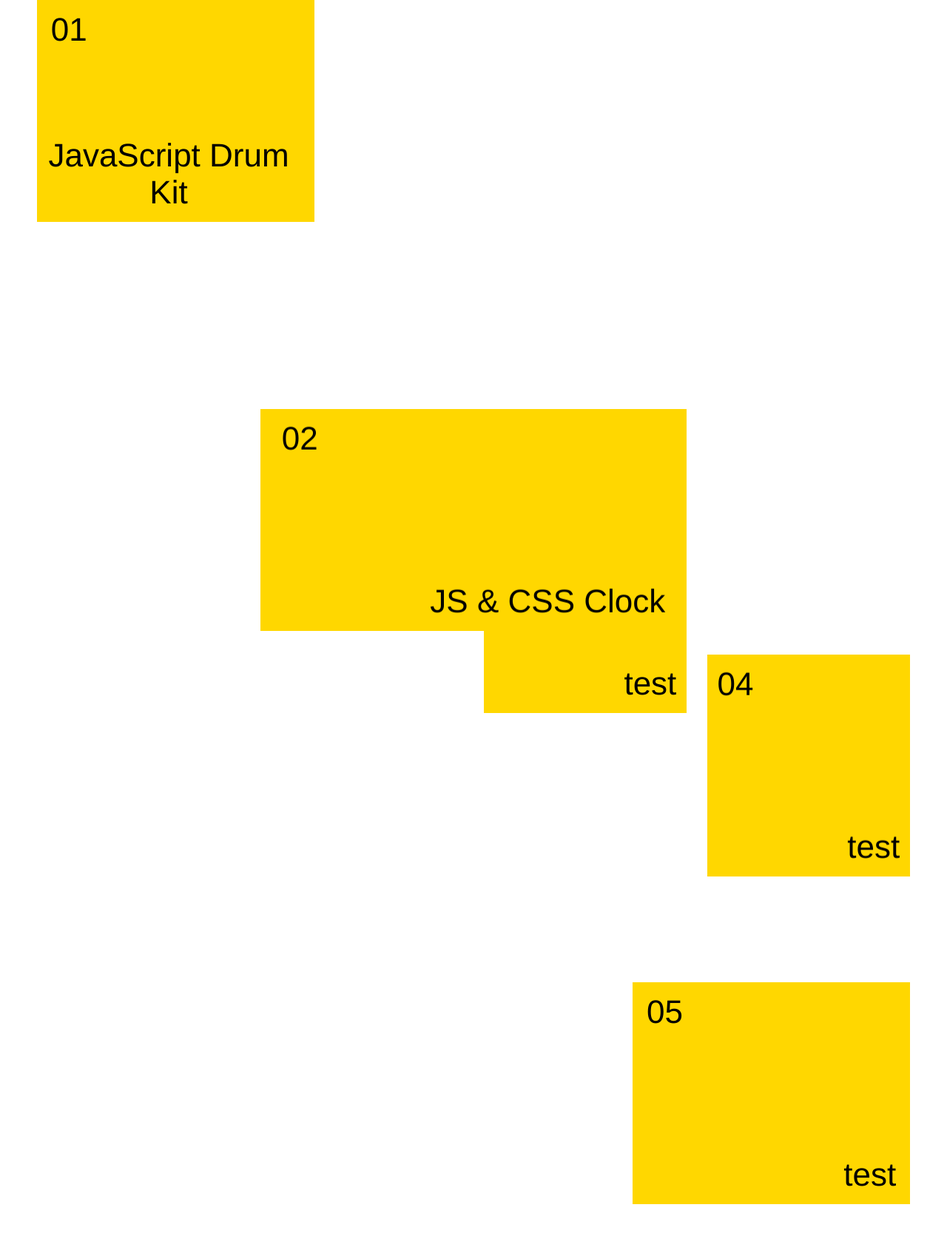
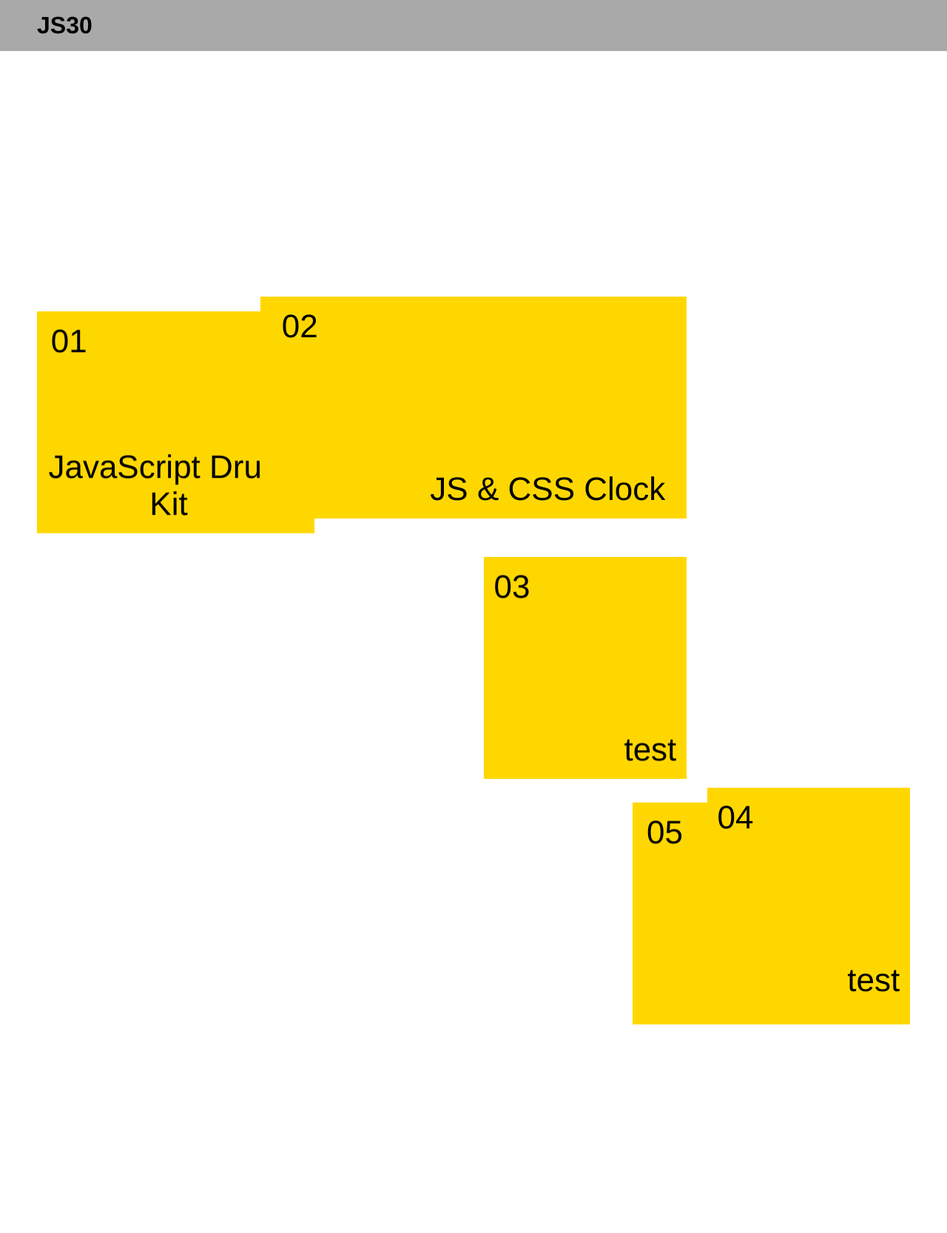
Before and after one commit to danieladler/js30-world, a Jekyll site: the page built from index.html, in a window 1280 px wide. Shown: the top 1667 px of the page at 74% size. Built offline with Jekyll 4.4.1, drawn with Linux system fonts in a browser that asks for light colours; nearby versions of some CDN libraries.

Commit message:
add header, clarify container--parallax classname

```diff
--- /dev/null
+++ b/_includes/header.html
@@ -0,0 +1,5 @@
+<div class="header">
+  <div class="container">
+    <div class="logo"> JS30 </div>
+  </div>
+</div>
--- a/assets/css/style.css
+++ b/assets/css/style.css
@@ -34,6 +34,14 @@
   height: 100vh;
   overflow-x: hidden;
   overflow-y: auto; }
+
+.header {
+  background-color: darkgrey;
+  padding: 1rem 0; }
+
+.logo {
+  font-size: 2rem;
+  font-weight: bold; }
 
 .wrapper {
   margin: 0 auto;
@@ -127,13 +135,13 @@
       margin-right: 0; } }
 
 @media screen and (min-width: 800px) {
-  .container {
+  .container--parallax {
     margin-bottom: 2rem; }
 
-  .container:nth-child(odd) {
+  .container--parallax:nth-child(odd) {
     transform: translateZ(0); }
 
-  .container:nth-child(even) {
+  .container--parallax:nth-child(even) {
     transform: translateZ(-1px) scale(2);
     margin-bottom: 2rem; } }
 @media (max-width: 800px) {
--- a/assets/sass/layout/_index.scss
+++ b/assets/sass/layout/_index.scss
@@ -70,14 +70,14 @@
 // translateZ for parallax effect, only to be applied on
 // screen sizes medium (~800px) and up
 @include media($medium-up) {
-  .container {
+  .container--parallax {
     margin-bottom: 2rem;
   }
-  .container:nth-child(odd) {
+  .container--parallax:nth-child(odd) {
     transform: translateZ(0);
   }
 
-  .container:nth-child(even) {
+  .container--parallax:nth-child(even) {
     transform: translateZ(-1px) scale(2);
     margin-bottom: 2rem;
   }
--- a/index.html
+++ b/index.html
@@ -2,8 +2,9 @@
 layout: default
 ---
 <div class="parallax">
+  {% include header.html %}
   {% for lesson in site.lessons %}
-    <div class="container container--{{lesson.container-position}}">
+    <div class="container container--parallax container--{{lesson.container-position}}">
       <div class="wrapper wrapper--{{lesson.cell-layout}}">
         <div class="cell">
           <a class="cell__content-wrapper" href="/lesson-{{ lesson.number }}">
```
Also changed, not shown: assets/sass/layout/_header.scss (added, +9 -0 lines), 1 other file.
